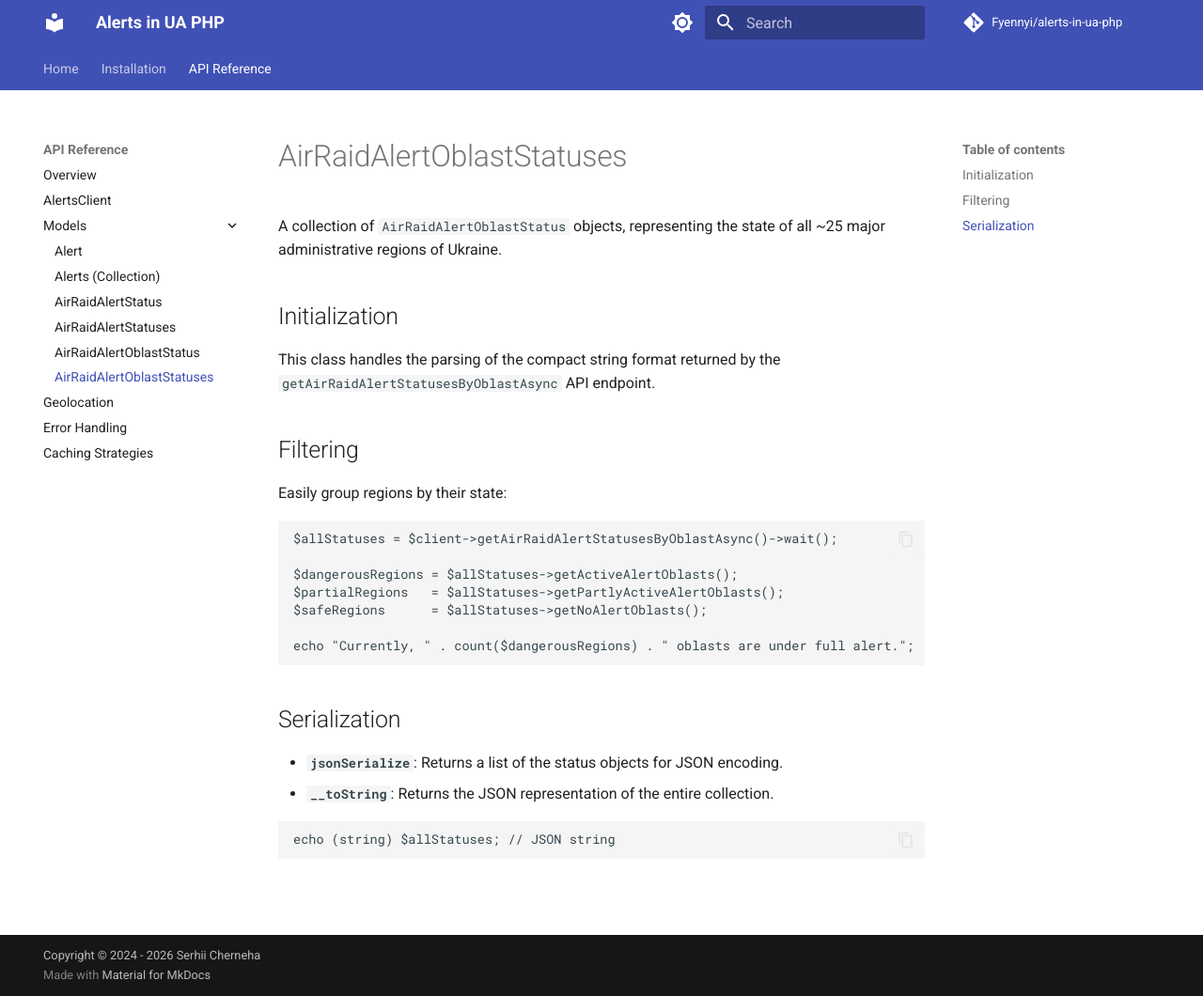
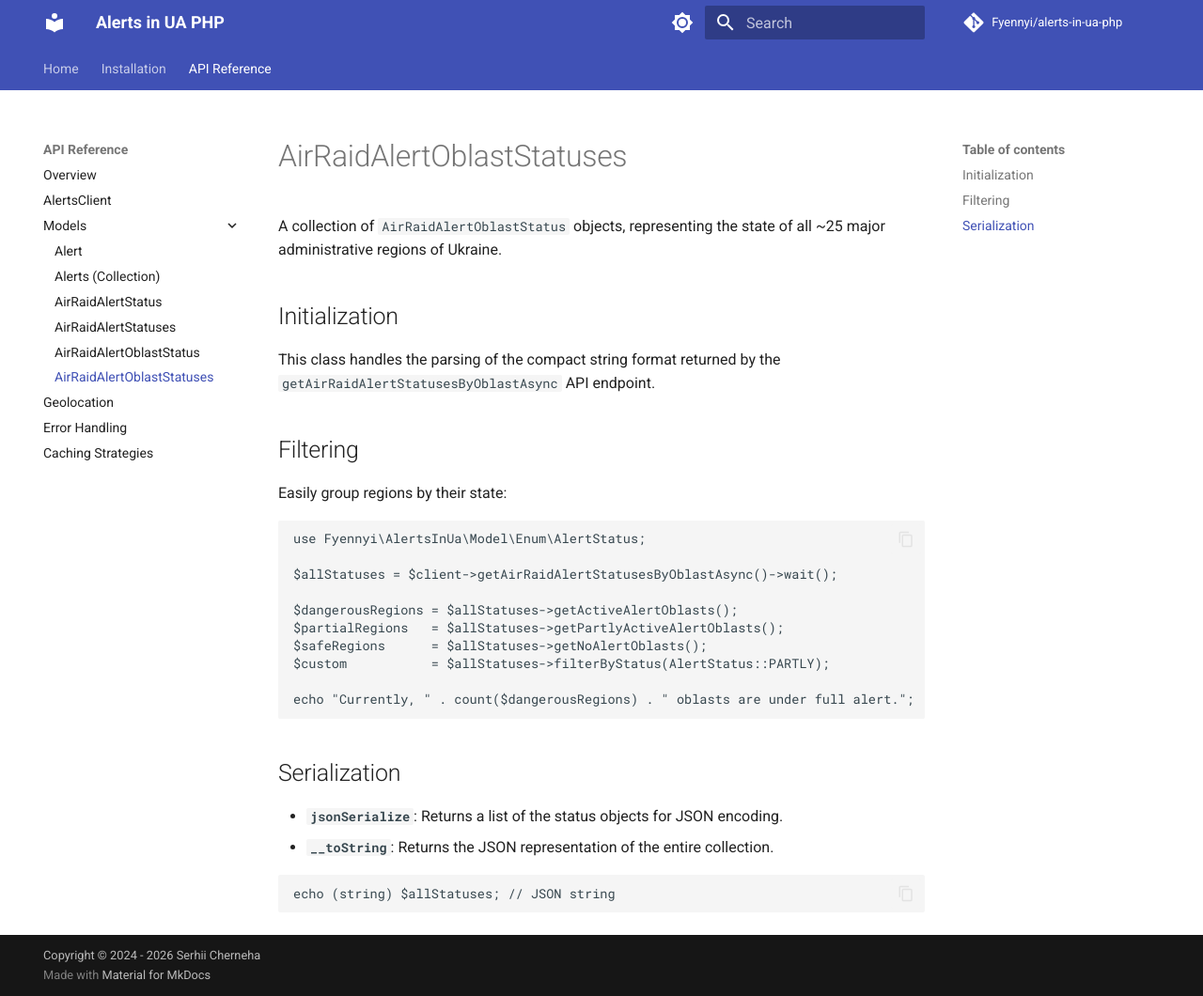
Before and after one commit to Fyennyi/alerts-in-ua-php, an MkDocs documentation site: the page built from docs/methods/air-raid-alert-oblast-statuses.md, in a window 1280 px wide and 1060 px high. Shown: the whole window at 94% size. Built offline with MkDocs 1.6.1 and Material for MkDocs 9.7.7, drawn with Linux system fonts in a browser that asks for light colours; comment, search, counter and statistics services are not loaded.

Commit message:
docs: Document filterByStatus method in AirRaidAlertOblastStatuses guide

````diff
--- a/docs/methods/air-raid-alert-oblast-statuses.md
+++ b/docs/methods/air-raid-alert-oblast-statuses.md
@@ -11,11 +11,14 @@ This class handles the parsing of the compact string format returned by the `get
 Easily group regions by their state:
 
 ```php
+use Fyennyi\AlertsInUa\Model\Enum\AlertStatus;
+
 $allStatuses = $client->getAirRaidAlertStatusesByOblastAsync()->wait();
 
 $dangerousRegions = $allStatuses->getActiveAlertOblasts();
 $partialRegions   = $allStatuses->getPartlyActiveAlertOblasts();
 $safeRegions      = $allStatuses->getNoAlertOblasts();
+$custom           = $allStatuses->filterByStatus(AlertStatus::PARTLY);
 
 echo "Currently, " . count($dangerousRegions) . " oblasts are under full alert.";
 ```
````
